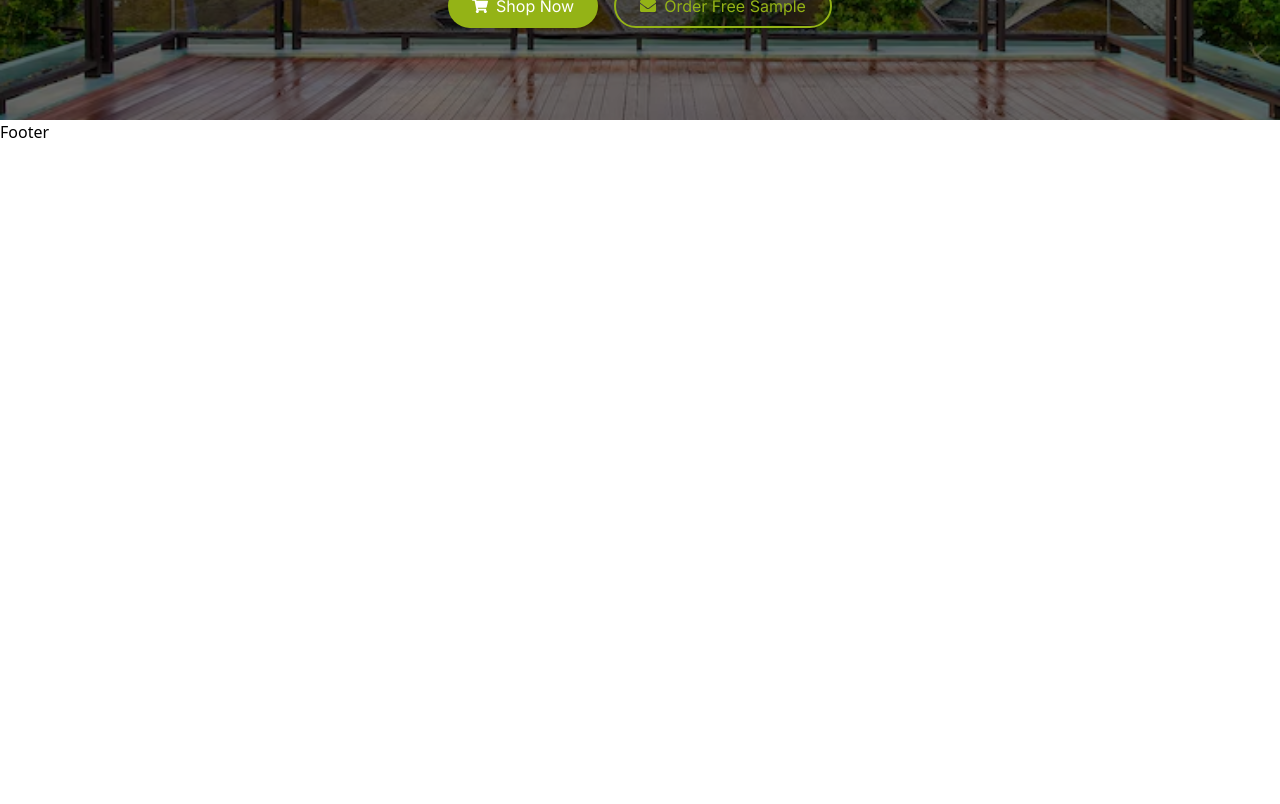
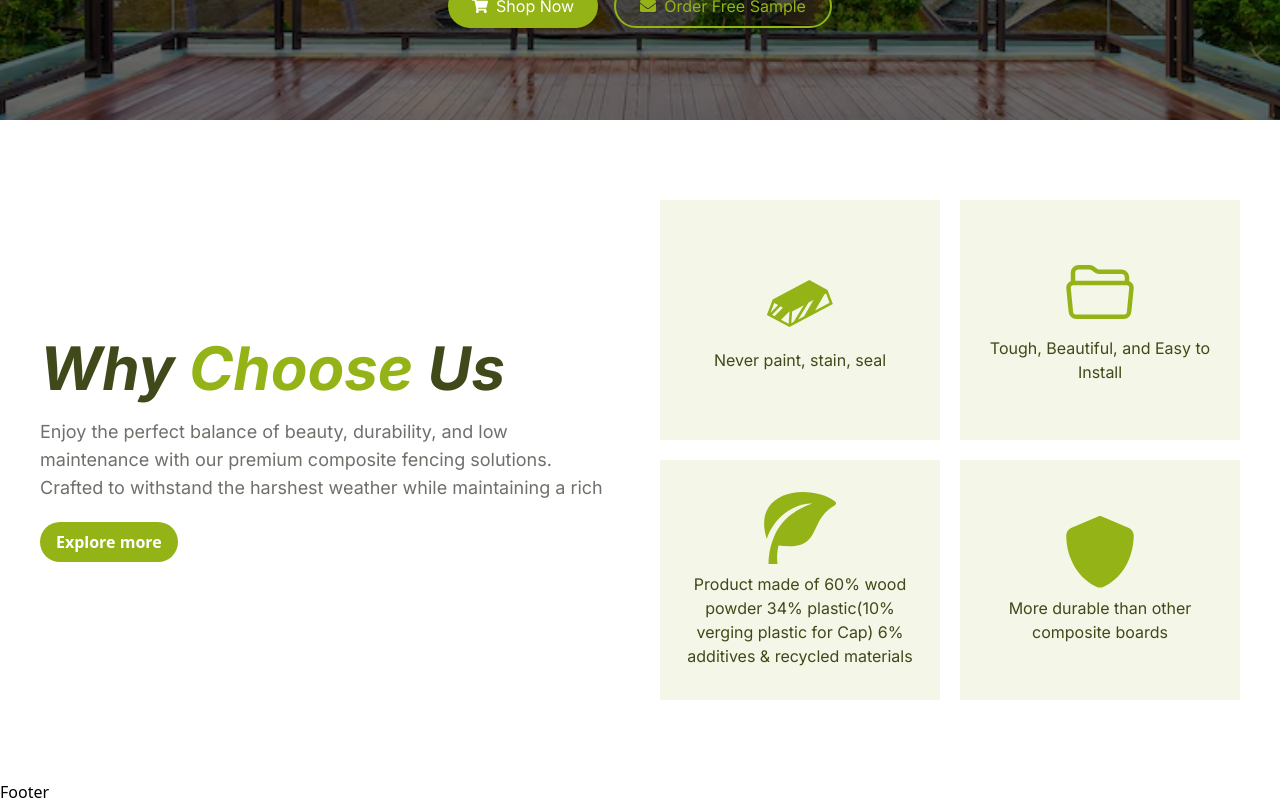
Before and after one commit to muhammadAbdulMannan2022/Ai-Powered-E--commerce-website, a React (Vite) app: page / in a window 1280 px wide. Shown: the part 460-1264 px from the top of the page. Before the commit the page ends 800 px from the top, so only its background shows below. Built offline with nearby package versions, Linux system fonts and the light colour scheme.

Commit message:
Why us section doen

```diff
--- /dev/null
+++ b/src/helpers/Button.jsx
@@ -0,0 +1,51 @@
+import React from "react";
+
+// Define the Button component
+const Button = ({
+  label = "Click Me",
+  onClick,
+  type = "button",
+  variant = "primary",
+  size = "medium",
+  disabled = false,
+  className = "",
+  ...props
+}) => {
+  // Base styles for the button
+  const baseStyles =
+    "font-semibold rounded focus:outline-none focus:ring-2 focus:ring-offset-2 transition-colors";
+
+  // Variant styles
+  const variantStyles = {
+    primary: "bg-[#94B316] text-white hover:bg-[#7A9612] focus:ring-[#94B316]",
+    secondary: "bg-gray-600 text-white hover:bg-gray-700 focus:ring-gray-500",
+    outline:
+      "bg-transparent border border-[#94B316] text-[#94B316] hover:bg-[#94B316] hover:text-white focus:ring-[#94B316]",
+  };
+
+  // Size styles
+  const sizeStyles = {
+    small: "px-3 py-1 text-sm",
+    medium: "px-4 py-2 text-base",
+    large: "px-6 py-3 text-lg",
+  };
+
+  // Combine classes
+  const buttonClasses = `${baseStyles} ${variantStyles[variant]} ${
+    sizeStyles[size]
+  } ${disabled ? "opacity-50 cursor-not-allowed" : ""} ${className}`;
+
+  return (
+    <button
+      type={type}
+      onClick={onClick}
+      disabled={disabled}
+      className={`${buttonClasses} rounded-full hover:cursor-pointer`}
+      {...props}
+    >
+      {label}
+    </button>
+  );
+};
+
+export default Button;
--- /dev/null
+++ b/src/helpers/Title.jsx
@@ -0,0 +1,9 @@
+export default function Title({ title, className }) {
+  return (
+    <h1
+      className={`interFont text-4xl md:text-6xl font-bold italic text-[#3F4919] ${className}`}
+    >
+      {title}
+    </h1>
+  );
+}
--- /dev/null
+++ b/src/helpers/WhyUsCard.jsx
@@ -0,0 +1,8 @@
+export default function WhyUsCard({ text, icon }) {
+  return (
+    <div className="bg-[#94B3161A] flex flex-col items-center justify-center h-60 w-full p-4 interFont">
+      <div className="text-[#94B316] text-7xl mb-2">{icon}</div>
+      <p className="line-clamp-4 text-[#3F4919] text-center">{text}</p>
+    </div>
+  );
+}
--- a/src/pages/Landing/Landing.jsx
+++ b/src/pages/Landing/Landing.jsx
@@ -1,6 +1,7 @@
 import React from "react";
 import ReHero from "../../Shared/Hero/ReHero";
 import { FaEnvelope, FaShoppingCart } from "react-icons/fa";
+import WhyUs from "./Sections/WhyUs";
 
 // backgroundImage = "/banner/1.png",
 //   title = "Premium Composite Fences",
@@ -31,6 +32,7 @@ export default function Landing() {
         primaryButtonIcon={<FaShoppingCart className="mr-2" />}
         secondaryButtonIcon={<FaEnvelope className="mr-2" />}
       />
+      <WhyUs />
     </div>
   );
 }
--- /dev/null
+++ b/src/pages/Landing/Sections/WhyUs.jsx
@@ -0,0 +1,55 @@
+import React from "react";
+import Title from "../../../helpers/Title";
+import Button from "../../../helpers/Button";
+import WhyUsCard from "../../../helpers/WhyUsCard";
+import { GiMetalBar } from "react-icons/gi";
+import { IoFolderOpenOutline } from "react-icons/io5";
+import { ImLeaf } from "react-icons/im";
+import { FaShield } from "react-icons/fa6";
+const whyusCardData = [
+  {
+    text: "Never paint, stain, seal",
+    icon: <GiMetalBar />,
+  },
+  {
+    text: "Tough, Beautiful, and Easy to Install",
+    icon: <IoFolderOpenOutline />,
+  },
+  {
+    text: "Product made of 60% wood powder 34% plastic(10% verging plastic for Cap) 6% additives & recycled materials",
+    icon: <ImLeaf />,
+  },
+  {
+    text: "More durable than other composite boards",
+    icon: <FaShield />,
+  },
+];
+
+export default function WhyUs() {
+  return (
+    <div className="flex items-center justify-center">
+      <div className="flex px-10 flex-col md:flex-row gap-10 items-center justify-between py-20 max-w-7xl">
+        <div className="flex-1/2">
+          <Title
+            title={
+              <>
+                Why <span className="text-[#94B316]">Choose</span> Us
+              </>
+            }
+          />
+          <p className="interFont text-sm md:text-lg text-[#6F706A] my-5">
+            Enjoy the perfect balance of beauty, durability, and low maintenance
+            with our premium composite fencing solutions. Crafted to withstand
+            the harshest weather while maintaining a rich
+          </p>
+          <Button label="Explore more" />
+        </div>
+        <div className="flex-1/2 grid grid-cols-2 gap-5 justify-center items-center">
+          {whyusCardData.map((card, index) => (
+            <WhyUsCard key={index} text={card.text} icon={card.icon} />
+          ))}
+        </div>
+      </div>
+    </div>
+  );
+}
```
